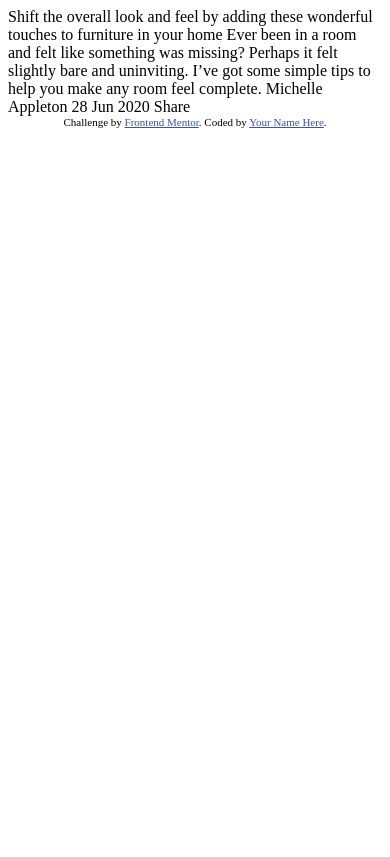
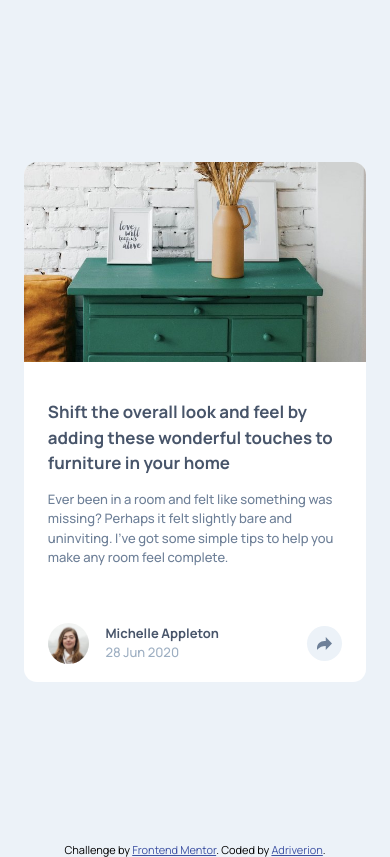
Before and after one commit to Adriverion/article-preview-component, a plain HTML site: page index.html in a window 390 px wide. Drawn offline with nearby package versions, Linux system fonts and the light colour scheme.

Commit message:
first structure, styles and script for mobile view added

```diff
--- /dev/null
+++ b/css/style.css
@@ -0,0 +1,133 @@
+@import url('https://fonts.googleapis.com/css2?family=Manrope:wght@200..800&display=swap');
+
+:root {
+    --very-dark-grayish-blue: #48556a;
+    --desaturated-dark-blue: #6d7f97;
+    --grayish-blue: #9eafc2;
+    --light-grayish-blue: #ecf2f8;
+    --white: #ffffff;
+    --font-base: 13px;
+    --font-size-m: 1.1rem;
+    --font-size-l: 1.3rem;
+    --min-width-card: 24.76rem;
+    --spacing-32: 2.64rem;
+    --spacing-24: 1.84rem;
+    --spacing-16: 1.23rem;
+}
+
+html {
+    background-color: var(--light-grayish-blue);
+    font-family: "Manrope", sans-serif;
+    font-size: var(--font-base);
+}
+
+main {
+    display: flex;
+    justify-content: center;
+    align-items: center;
+    min-height: 100vh;
+}
+
+.article {
+    display: flex;
+    flex-direction: column;
+    min-width: var(--min-width-card);
+    background-color: var(--white);
+    border-radius: 1rem;
+    margin: calc(var(--spacing-32)*2) var(--spacing-24);
+}
+
+.article__coverpage {
+    width: 100%;
+    height: 15.38rem;
+}
+
+.article__coverpage-img {
+    width: inherit;
+    height: 100%;
+    object-fit: cover;
+    object-position: center;
+    border-start-start-radius: 1rem;
+    border-start-end-radius: 1rem;
+}
+
+.article__text-content { padding: var(--spacing-24); }
+
+.article__text {
+    color: var(--desaturated-dark-blue);
+    line-height: 1.5;
+    font-weight: 500;
+}
+
+.article__text--title { font-size: var(--font-size-l); }
+
+.article__text--light { color: var(--grayish-blue); }
+
+.article__text--strong {
+    color: var(--very-dark-grayish-blue);
+    font-weight: 700;
+}
+
+
+.article__text--spacing {
+    letter-spacing: .2rem;
+    text-transform: uppercase;
+    font-size: var(--font-size-m);
+}
+
+.article__contacts { position: relative; }
+
+.article__contact-box {
+    display: flex;
+    align-items: center;
+    gap: var(--spacing-16);
+    padding: .5rem var(--spacing-24);
+    height: 5rem;
+}
+
+.article__contact-box--hidden { display: none; }
+
+.article__button-content {
+    position: absolute;
+    top: 0;
+    right: 0;
+    bottom: 0;
+    justify-content: flex-end;
+}
+
+.article__social {
+    background-color: var(--very-dark-grayish-blue);
+    border-end-end-radius: 1rem;
+    border-end-start-radius: 1rem;
+}
+
+.article__profile-image {
+    display: inline-block;
+    border-radius: 50%;
+    width: 3.2rem;
+}
+
+.article__social-content {
+    display: flex;
+    align-items: center;
+    gap: var(--spacing-16);
+}
+
+.article__button {
+    display: flex;
+    cursor: pointer;
+    align-items: center;
+    justify-content: center ;
+    background-color: var(--light-grayish-blue);
+    width: 2.7rem;
+    height: 2.7rem;
+    border-radius: 50%;
+}
+
+.article__button--dark { background-color: var(--desaturated-dark-blue); }
+
+.article__button--dark path { fill: var(--white); }
+
+.attribution { font-size: 11px; text-align: center; }
+
+.attribution a { color: hsl(228, 45%, 44%); }
--- a/index.html
+++ b/index.html
@@ -2,35 +2,63 @@
 <html lang="en">
 <head>
   <meta charset="UTF-8">
-  <meta name="viewport" content="width=device-width, initial-scale=1.0"> <!-- displays site properly based on user's device -->
-
+  <meta name="viewport" content="width=device-width, initial-scale=1.0">
   <link rel="icon" type="image/png" sizes="32x32" href="./images/favicon-32x32.png">
-
+  <link rel="stylesheet" href="https://cdnjs.cloudflare.com/ajax/libs/normalize/8.0.1/normalize.min.css" integrity="sha512-NhSC1YmyruXifcj/KFRWoC561YpHpc5Jtzgvbuzx5VozKpWvQ+4nXhPdFgmx8xqexRcpAglTj9sIBWINXa8x5w==" crossorigin="anonymous" referrerpolicy="no-referrer" />
+  <link rel="stylesheet" href="./css/style.css">
+  <script defer src="./js/script.js"></script>
   <title>Frontend Mentor | Article preview component</title>
-
-  <!-- Feel free to remove these styles or customise in your own stylesheet 👍 -->
-  <style>
-    .attribution { font-size: 11px; text-align: center; }
-    .attribution a { color: hsl(228, 45%, 44%); }
-  </style>
 </head>
 <body>
-
-  Shift the overall look and feel by adding these wonderful
-  touches to furniture in your home
-
-  Ever been in a room and felt like something was missing? Perhaps
-  it felt slightly bare and uninviting. I’ve got some simple tips
-  to help you make any room feel complete.
-
-  Michelle Appleton
-  28 Jun 2020
-
-  Share
-
+  <main>
+    <article class="article">
+      <div class="article__coverpage">
+        <img class="article__coverpage-img" src="./images/drawers.jpg" alt="article cover">
+      </div>
+      <section class="article__content">
+        <div class="article__text-content">
+          <header class="article__header">
+            <h2 class="article__text article__text--title article__text--strong">
+              Shift the overall look and feel by adding these wonderful touches to furniture in your home
+            </h2>
+          </header>
+          <p class="article__text">
+            Ever been in a room and felt like something was missing? Perhaps it felt slightly bare and uninviting. I’ve got some simple tips to help you make any room feel complete.
+          </p>
+        </div>
+        <div class="article__contacts">
+          <div class="article__contact-box article__button-content">
+            <div id="shareButton" class="article__button">
+              <svg xmlns="http://www.w3.org/2000/svg" width="15" height="13">
+                <path fill="#6E8098" d="M15 6.495L8.766.014V3.88H7.441C3.33 3.88 0 7.039 0 10.936v2.049l.589-.612C2.59 10.294 5.422 9.11 8.39 9.11h.375v3.867L15 6.495z"/>
+              </svg>
+            </div>
+          </div>
+          <div id="profileView" class="article__contact-box article__profile">
+            <img class="article__profile-image" src="./images/avatar-michelle.jpg" alt="author">
+            <p class="article__text"><b class="article__text--strong">Michelle Appleton</b><br><span class="article__text--light">28 Jun 2020</span></p>
+          </div>
+          <div id="socialView" class="article__contact-box article__social article__contact-box--hidden">
+            <p class="article__text article__text--spacing article__text--light">Share</p>
+            <div class="article__social-content">
+              <svg xmlns="http://www.w3.org/2000/svg" width="20" height="20">
+                <path fill="#FFF" d="M18.896 0H1.104C.494 0 0 .494 0 1.104v17.793C0 19.506.494 20 1.104 20h9.58v-7.745H8.076V9.237h2.606V7.01c0-2.583 1.578-3.99 3.883-3.99 1.104 0 2.052.082 2.329.119v2.7h-1.598c-1.254 0-1.496.597-1.496 1.47v1.928h2.989l-.39 3.018h-2.6V20h5.098c.608 0 1.102-.494 1.102-1.104V1.104C20 .494 19.506 0 18.896 0z"/>
+              </svg>
+              <svg xmlns="http://www.w3.org/2000/svg" width="20" height="17">
+                <path fill="#FFF" d="M20 2.172a8.192 8.192 0 01-2.357.646 4.11 4.11 0 001.804-2.27 8.22 8.22 0 01-2.605.996A4.096 4.096 0 0013.847.248c-2.65 0-4.596 2.472-3.998 5.037A11.648 11.648 0 011.392 1a4.109 4.109 0 001.27 5.478 4.086 4.086 0 01-1.858-.513c-.045 1.9 1.318 3.679 3.291 4.075a4.113 4.113 0 01-1.853.07 4.106 4.106 0 003.833 2.849A8.25 8.25 0 010 14.658a11.616 11.616 0 006.29 1.843c7.618 0 11.922-6.434 11.663-12.205A8.354 8.354 0 0020 2.172z"/>
+              </svg>
+              <svg xmlns="http://www.w3.org/2000/svg" width="20" height="20">
+                <path fill="#FFF" d="M10 0C4.478 0 0 4.477 0 10c0 4.237 2.636 7.855 6.356 9.312-.088-.791-.167-2.005.035-2.868.182-.78 1.172-4.97 1.172-4.97s-.299-.6-.299-1.486c0-1.39.806-2.428 1.81-2.428.852 0 1.264.64 1.264 1.408 0 .858-.545 2.14-.828 3.33-.236.995.5 1.807 1.48 1.807 1.778 0 3.144-1.874 3.144-4.58 0-2.393-1.72-4.068-4.177-4.068-2.845 0-4.515 2.135-4.515 4.34 0 .859.331 1.781.745 2.281a.3.3 0 01.069.288l-.278 1.133c-.044.183-.145.223-.335.134-1.249-.581-2.03-2.407-2.03-3.874 0-3.154 2.292-6.052 6.608-6.052 3.469 0 6.165 2.473 6.165 5.776 0 3.447-2.173 6.22-5.19 6.22-1.013 0-1.965-.525-2.291-1.148l-.623 2.378c-.226.869-.835 1.958-1.244 2.621.937.29 1.931.446 2.962.446 5.522 0 10-4.477 10-10S15.522 0 10 0z"/>
+              </svg>
+            </div>
+          </div>
+        </div>
+      </section>
+    </article>
+  </main>
   <div class="attribution">
     Challenge by <a href="https://www.frontendmentor.io?ref=challenge" target="_blank">Frontend Mentor</a>.
-    Coded by <a href="#">Your Name Here</a>.
+    Coded by <a href="https://github.com/Adriverion">Adriverion</a>.
   </div>
 </body>
 </html>
--- /dev/null
+++ b/js/script.js
@@ -0,0 +1,16 @@
+const shareButton = document.getElementById('shareButton');
+const profileView = document.getElementById('profileView');
+const socialView = document.getElementById('socialView');
+
+shareButton.addEventListener('click', event => {
+    let hidden = 'article__contact-box--hidden';
+
+    if (profileView.classList.contains(hidden)) {
+        socialView.classList.add(hidden);
+        profileView.classList.remove(hidden);
+    } else {
+        socialView.classList.remove(hidden);
+        profileView.classList.add(hidden);
+    }
+    shareButton.classList.toggle('article__button--dark');
+});
```
